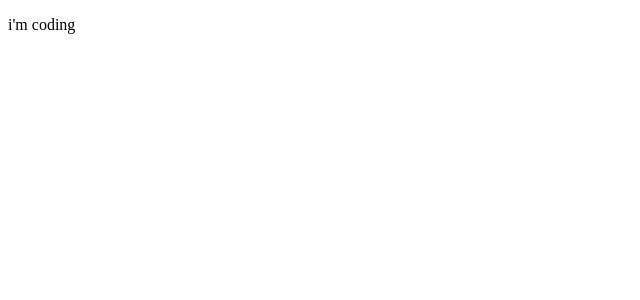
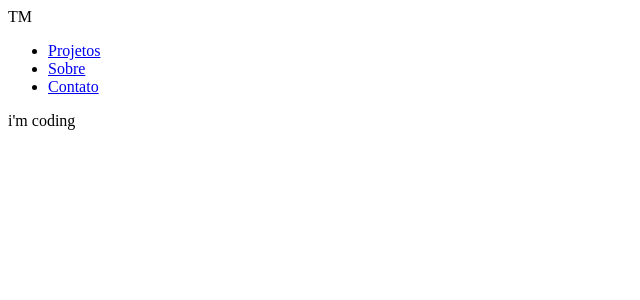
Before and after one commit to devvthalisson/portfolio, a React (Vite) app: page / in a window 1280 px wide. Shown: the top 300 px of the page, without its empty margins (0-640 px from the left). Built offline with nearby package versions, Linux system fonts and the light colour scheme.

Commit message:
feat: create folders structure project

```diff
--- a/src/App.jsx
+++ b/src/App.jsx
@@ -1,10 +1,12 @@
 import { useState } from "react";
+import { Header } from "./layout/Header";
 
 function App() {
   const [count, setCount] = useState(0);
 
   return (
     <>
+      <Header />
       <p className="text-2xl text-black">i'm coding</p>
     </>
   );
--- /dev/null
+++ b/src/layout/Header.jsx
@@ -0,0 +1,14 @@
+export function Header() {
+  return (
+    <header>
+      <div>TM</div>
+      <nav>
+        <ul>
+          <li><a href="#">Projetos</a></li>
+          <li><a href="#">Sobre</a></li>
+          <li><a href="#">Contato</a></li>
+        </ul>
+      </nav>
+    </header>
+  )
+}
```
